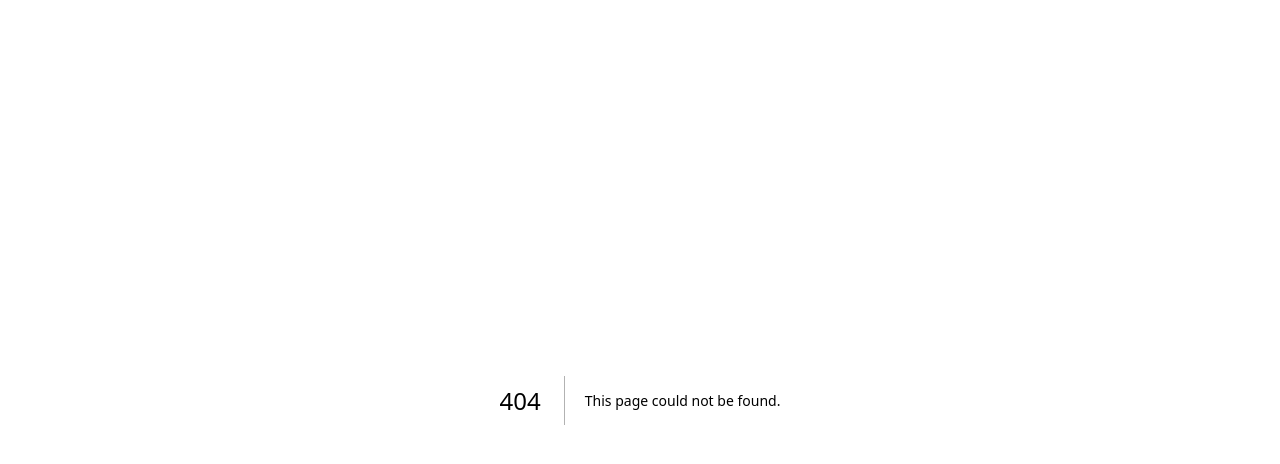
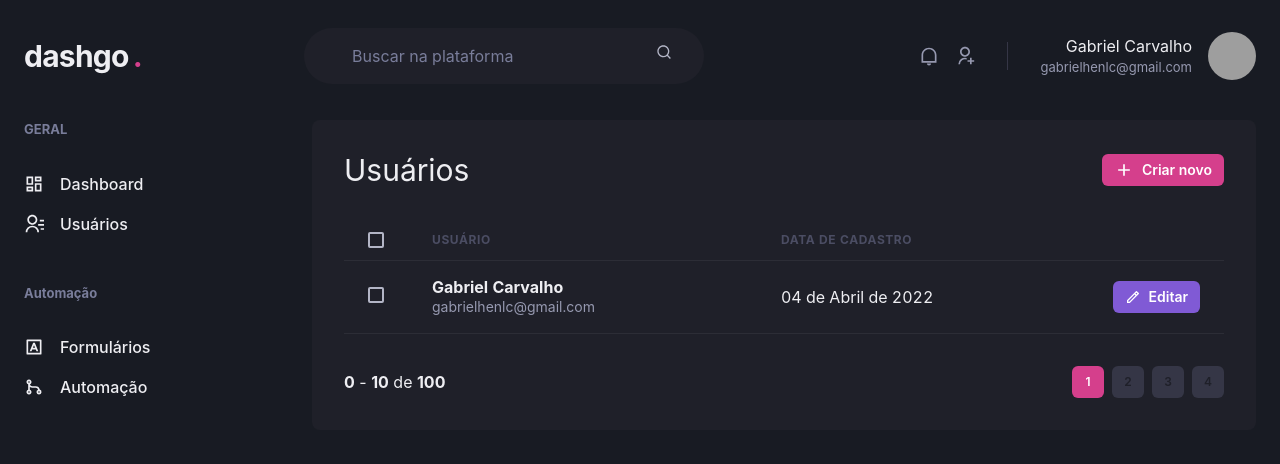
Before and after one commit to Gabrielhlc/ignite-dashboard, a Next.js app: page /users in a window 1280 px wide. Before the commit this address had no page. Shown: the top 464 px of the page. Built offline with nearby package versions, Linux system fonts and the light colour scheme; grey boxes are pictures that could not be loaded.

Commit message:
add pagination

```diff
--- a/src/components/Header.tsx
+++ b/src/components/Header.tsx
@@ -1,4 +1,5 @@
 import { Flex, Input, Text, Icon, HStack, Box, Avatar } from '@chakra-ui/react'
+
 import { RiSearchLine, RiNotificationLine, RiUserAddLine } from 'react-icons/ri'
 
 export function Header() {
--- /dev/null
+++ b/src/components/Pagination.tsx
@@ -0,0 +1,67 @@
+import { Box, Button, Stack } from "@chakra-ui/react";
+
+export function Pagination() {
+    return (
+        <Stack
+            direction="row"
+            mt="8"
+            justify="space-between"
+            align="center"
+            spacing="6"
+        >
+            <Box>
+                <strong>0</strong> - <strong>10</strong> de <strong>100</strong>
+            </Box>
+            <Stack direction="row" spacing="2">
+                <Button
+                    size="sm"
+                    fontSize="xs"
+                    w="4"
+                    colorScheme="pink"
+                    disabled
+                    _disabled={{
+                        bg: 'pink.500',
+                        cursor: 'default',
+                    }}
+                >
+                    1
+                </Button>
+
+                <Button
+                    size="sm"
+                    fontSize="xs"
+                    w="4"
+                    bg="gray.700"
+                    _hover={{
+                        bg: 'gray.500',
+                    }}
+                >
+                    2
+                </Button>
+
+                <Button
+                    size="sm"
+                    fontSize="xs"
+                    w="4"
+                    bg="gray.700"
+                    _hover={{
+                        bg: 'gray.500',
+                    }}
+                >
+                    3
+                </Button>
+
+                <Button
+                    size="sm"
+                    fontSize="xs"
+                    w="4"
+                    bg="gray.700"
+                    _hover={{
+                        bg: 'gray.500',
+                    }}
+                >
+                    4
+                </Button></Stack>
+        </Stack>
+    )
+}
--- a/src/components/Sidebar.tsx
+++ b/src/components/Sidebar.tsx
@@ -1,4 +1,5 @@
 import { Box, Stack, Text, Link, Icon } from "@chakra-ui/react";
+
 import { RiDashboardLine, RiContactsLine, RiInputMethodLine, RiGitMergeLine } from "react-icons/ri"
 
 export function Sidebar() {
--- /dev/null
+++ b/src/pages/users/index.tsx
@@ -0,0 +1,75 @@
+import { Box, Button, Checkbox, Flex, Heading, Icon, Table, Tbody, Td, Text, Th, Thead, Tr } from "@chakra-ui/react";
+
+import { Header } from "../../components/Header";
+import { Sidebar } from "../../components/Sidebar";
+import { Pagination } from "../../components/Pagination";
+
+import { RiAddLine, RiPencilLine } from "react-icons/ri"
+
+export default function UserList() {
+    return (
+        <Box>
+            <Header />
+
+            <Flex w="100%" my="6" maxW={1480} mx="auto" px="6">
+                <Sidebar />
+
+                <Box flex="1" borderRadius={8} bg="gray.800" p="8">
+                    <Flex mb="8" justify="space-between" align="center">
+                        <Heading size="lg" fontWeight="normal">Usuários</Heading>
+
+                        <Button
+                            as="a"
+                            size="sm"
+                            fontSize="sm"
+                            colorScheme="pink"
+                            leftIcon={<Icon as={RiAddLine} fontSize="20" />}
+                        >
+                            Criar novo
+                        </Button>
+                    </Flex>
+
+                    <Table colorScheme="whiteAlpha">
+                        <Thead>
+                            <Tr>
+                                <Th px="6" color="gray.300" w="8">
+                                    <Checkbox colorScheme="pink" />
+                                </Th>
+                                <Th>Usuário</Th>
+                                <Th>Data de cadastro</Th>
+                                <Th w="8"></Th>
+                            </Tr>
+                        </Thead>
+                        <Tbody>
+                            <Tr>
+                                <Td px="6">
+                                    <Checkbox colorScheme="pink" />
+                                </Td>
+                                <Td>
+                                    <Box>
+                                        <Text fontWeight="bold">Gabriel Carvalho </Text>
+                                        <Text fontSize="sm" color="gray.300">gabrielhenlc@gmail.com</Text>
+                                    </Box>
+                                </Td>
+                                <Td>04 de Abril de 2022</Td>
+                                <Td>
+                                    <Button
+                                        as="a"
+                                        size="sm"
+                                        fontSize="sm"
+                                        colorScheme="purple"
+                                        leftIcon={<Icon as={RiPencilLine} fontSize="16" />}
+                                    >
+                                        Editar
+                                    </Button>
+                                </Td>
+                            </Tr>
+                        </Tbody>
+                    </Table>
+
+                    <Pagination />
+                </Box>
+            </Flex>
+        </Box>
+    )
+}
```
